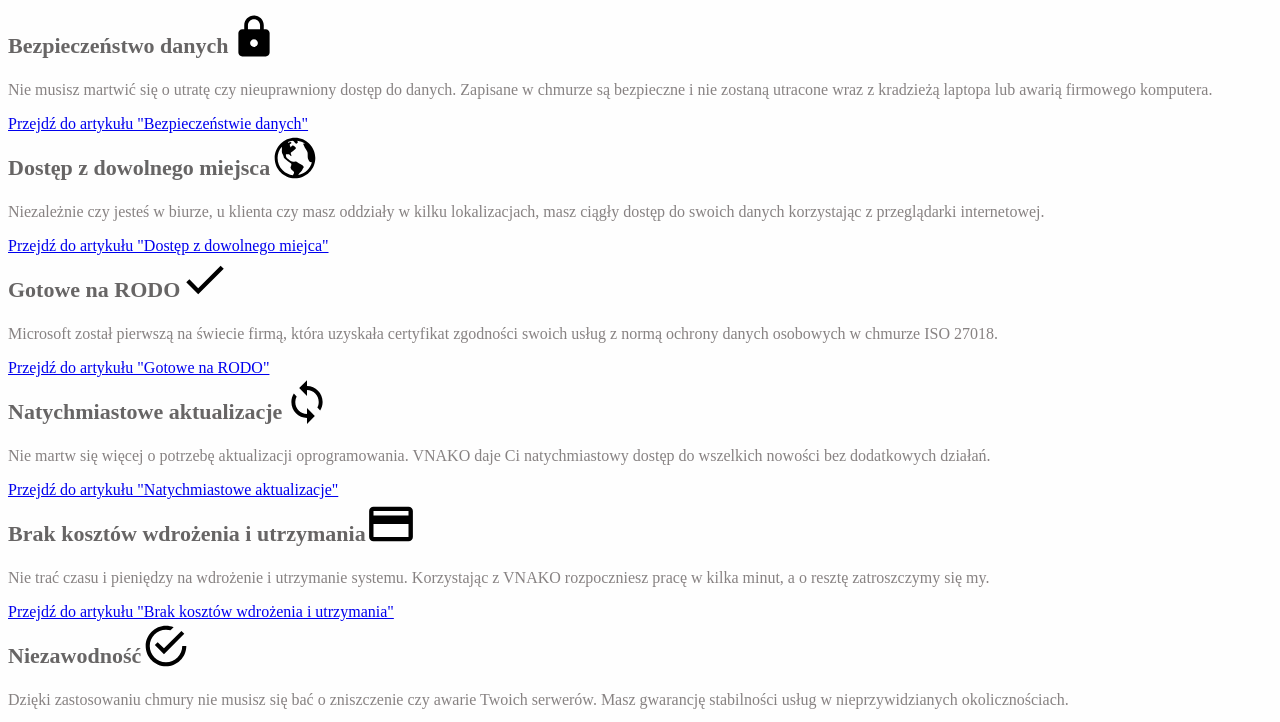
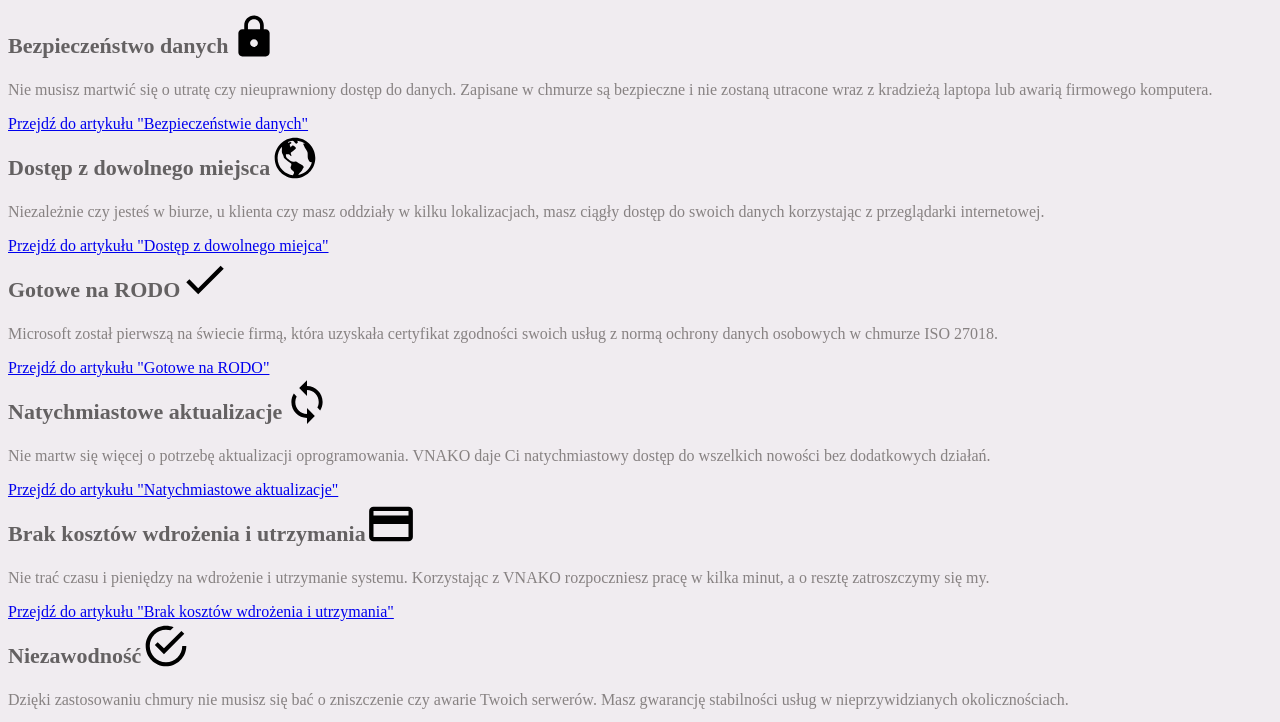
Before and after one commit to Wioletta-Nowak/homepage-VWN, a plain HTML site: page index.html in a window 1280 px wide. Shown: the part 440-1162 px from the top of the page. Drawn offline with nearby package versions, Linux system fonts and the light colour scheme.

Commit message:
feat: new background

```diff
--- a/style.css
+++ b/style.css
@@ -1,6 +1,6 @@
 body {
     color: black;
-    background: #fefefe;
+    background: #f0ecf0;
 }
 .mainHeader {
     color: rgb(148, 105, 204);
```
